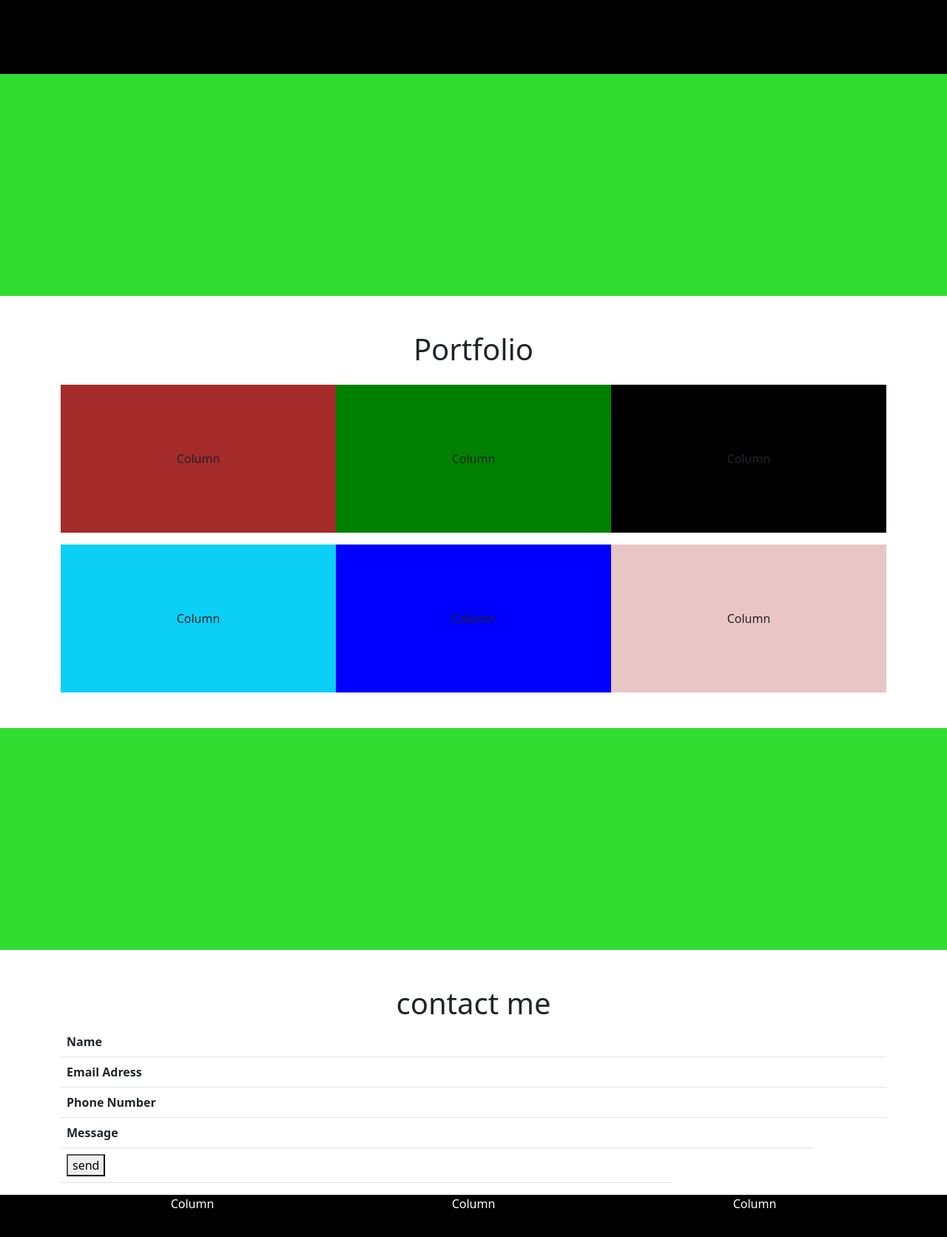
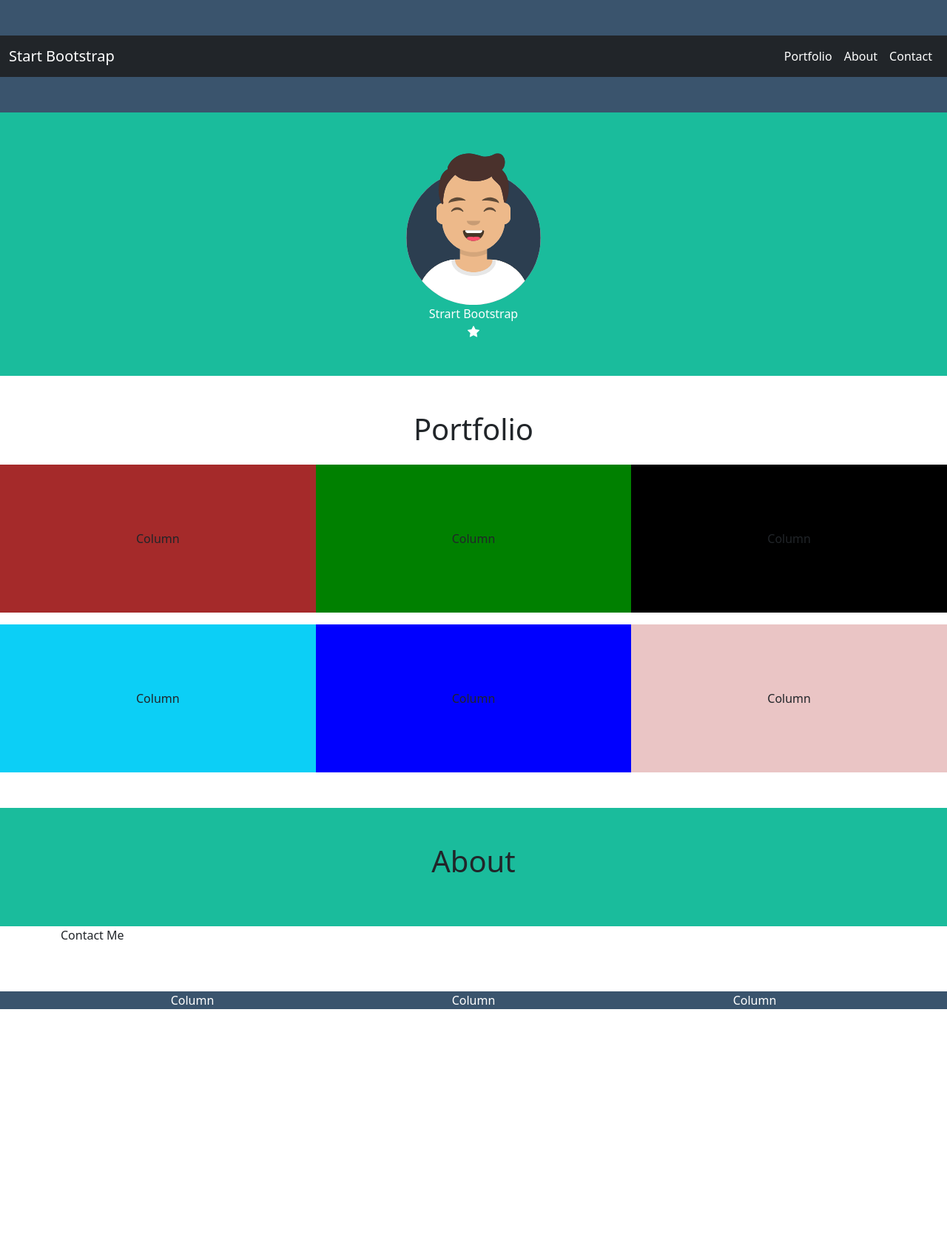
Before and after one commit to Catiflam/html-css-bootstrap-freelancer, a plain HTML site: page index.html in a window 1280 px wide. Shown: the whole page at 74% size. After the commit the page ends 1412 px from the top, so only its background shows below. Drawn offline with nearby package versions, Linux system fonts and the light colour scheme.

Commit message:
edit main content

```diff
--- a/css/style.css
+++ b/css/style.css
@@ -1,66 +1,61 @@
-.head {
-	width: 100%;
-	height: 100px;
-	background-color: black;
+#head {
+	background-color: #3a546d;
+	color: white;
 }
 
-.box {
-	width: 100%;
-	min-height: 300px;
-	background-color: rgb(49, 220, 49);
+#display {
+	background-color: #1abc9c;
+	color: white;
+}
+
+#display .box img {
+	width: 200px;
+}
+#about {
+	background-color: #1abc9c;
 }
 
 .box-a {
-	/* width: 200px;
-	height: 200px; */
 	background-color: brown;
 	text-align: center;
 	line-height: 200px;
 }
 
 .box-b {
-	/* width: 200px;
-	height: 200px; */
 	background-color: green;
 	line-height: 200px;
 	text-align: center;
 }
 
 .box-c {
-	/* width: 200px;
-	height: 200px; */
 	background-color: black;
 	line-height: 200px;
 	text-align: center;
 }
 
 .box-d {
-	/* width: 200px;
-	height: 200px; */
 	background-color: rgb(12, 207, 246);
 	line-height: 200px;
 	text-align: center;
 }
 
 .box-e {
-	/* width: 200px;
-	height: 200px; */
 	background-color: blue;
 	line-height: 200px;
 	text-align: center;
 }
 
 .box-f {
-	/* width: 200px;
-	height: 200px; */
 	background-color: rgb(234, 197, 197);
 	line-height: 200px;
 	text-align: center;
 }
 
-.footer {
-	background-color: black;
-	width: 100%;
-	height: 100px;
+#top-foot {
+	background-color: #3a546d;
 	color: white;
 }
+
+#bottom-foot {
+	background-color: #2c3e50;
+}
--- a/index.html
+++ b/index.html
@@ -6,14 +6,65 @@
 		<title>Bootstrap Freelancer</title>
 		<link href="https://cdn.jsdelivr.net/npm/bootstrap@5.2.3/dist/css/bootstrap.min.css" rel="stylesheet" integrity="sha384-rbsA2VBKQhggwzxH7pPCaAqO46MgnOM80zW1RWuH61DGLwZJEdK2Kadq2F9CUG65" crossorigin="anonymous" />
 
+		<!-- BOOTSTRAP ICON -->
+		<link rel="stylesheet" href="https://cdn.jsdelivr.net/npm/bootstrap-icons@1.10.5/font/bootstrap-icons.css" />
+
 		<link rel="stylesheet" href="./css/style.css" />
 	</head>
 	<body>
-		<header class="head"></header>
-		<div class="box mb-5"></div>
-		<div class="container text-center">
-			<h1>Portfolio</h1>
-			<div></div>
+		<!-- HEADER -->
+		<header id="head" class="text-center py-5">
+			<nav class="navbar navbar-expand-lg navbar-dark bg-dark">
+				<div class="container-fluid">
+					<a class="navbar-brand" href="#">Start Bootstrap</a>
+					<button class="navbar-toggler" type="button" data-bs-toggle="collapse" data-bs-target="#navbarText" aria-controls="navbarText" aria-expanded="false" aria-label="Toggle navigation">
+						<span class="navbar-toggler-icon"></span>
+					</button>
+					<div class="collapse navbar-collapse" id="navbarText">
+						<ul class="navbar-nav me-auto mb-2 mb-lg-0">
+							<li class="nav-item">
+								<a class="nav-link active" aria-current="page" href="#"></a>
+							</li>
+							<li class="nav-item">
+								<a class="nav-link" href="#"></a>
+							</li>
+							<li class="nav-item">
+								<a class="nav-link" href="#"></a>
+							</li>
+						</ul>
+						<span class="navbar-text"></span>
+						<a class="nav-link p-2" href="#">Portfolio</a>
+						<a class="nav-link p-2" href="#">About</a>
+						<a class="nav-link p-2" href="#">Contact</a>
+					</div>
+				</div>
+			</nav>
+			<!-- <div class="container d-flex justify-content-between">
+				logo
+				<div class="box d-none d-md-block">
+					<a href="#">link</a>
+					<a href="#">link</a>
+					<a href="#">link</a>
+					<a href="#">link</a>
+				</div>
+				<div>hamb</div>
+			</div> -->
+		</header>
+		<!-- DISPLAY -->
+		<div id="display" class="text-center py-5">
+			<div class="container d-flex flex-column align-items-center">
+				<div class="box"><img src="./bootstrap_freelancer/img/avatar.svg" alt="" /></div>
+				<div class="box">Strart Bootstrap</div>
+				<div class="Star"><i class="bi bi-star-fill"></i></div>
+				<div class="box"></div>
+			</div>
+		</div>
+		<!-- PORTFOLIO -->
+		<div id="Portfolio" class="text-center py-5">
+			<div class="container text-center">
+				<div class="box"><h1>Portfolio</h1></div>
+				<div class="box"></div>
+			</div>
 			<div class="row g-3 m-auto">
 				<div class="col-12 col-md-6 col-lg-4 box-a">Column</div>
 				<div class="col-12 col-md-6 col-lg-4 box-b">Column</div>
@@ -23,55 +74,44 @@
 				<div class="col-12 col-md-6 col-lg-4 box-f">Column</div>
 			</div>
 		</div>
-		<div class="box mt-5 mb-5"></div>
-		<div class="container text-center">
-			<h1>contact me</h1>
-			<div></div>
-			<table class="table text-start">
-				<thead>
-					<tr>
-						<th scope="col">Name</th>
-						<th></th>
-						<th></th>
-						<th></th>
-					</tr>
-				</thead>
-				<tbody>
-					<tr>
-						<th>Email Adress</th>
-						<td></td>
-						<td></td>
-						<td></td>
-					</tr>
-					<tr>
-						<th>Phone Number</th>
-						<td></td>
-						<td></td>
-						<td></td>
-					</tr>
-					<tr>
-						<th>Message</th>
-						<td></td>
-						<td></td>
-					</tr>
-				</tbody>
-				<tfoot>
-					<tr>
-						<th>
-							<button>send</button>
-						</th>
-					</tr>
-				</tfoot>
-			</table>
+		<!-- ABOUT -->
+		<div id="about" class="text-center py-5">
+			<div class="container text-center">
+				<div class="box"><h1>About</h1></div>
+				<div class="box"></div>
+			</div>
+			<div class="row mt-3">
+				<div class="col-8 col-md-5"></div>
+				<div class="col-8 col-md-5"></div>
+			</div>
 		</div>
+		<!-- CONTACTS -->
+		<section id="contact">
+			<div class="container">
+				<div class="box">Contact Me</div>
+				<div class="box"></div>
+
+				<div class="row mt-3 justify-content-center">
+					<div class="col-8"></div>
+					<div class="col"></div>
+					<div class="col"></div>
+				</div>
+			</div>
+		</section>
+		<!-- FOOTER -->
 		<footer>
-			<div class="footer">
-				<div class="container text-center">
-					<div class="row">
-						<div class="col">Column</div>
-						<div class="col">Column</div>
-						<div class="col">Column</div>
+			<div id="footer" class="text-center py-5">
+				<div id="top-foot">
+					<div class="container">
+						<div class="row">
+							<div class="col-12 col-md-4">Column</div>
+							<div class="col-12 col-md-4">Column</div>
+							<div class="col-12 col-md-4">Column</div>
+						</div>
 					</div>
+				</div>
+				<div id="bottom-foot">
+					<div class="box"></div>
 				</div>
 			</div>
 		</footer>
```
